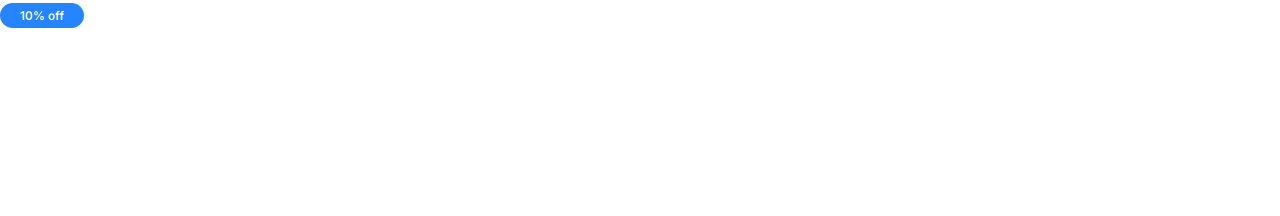
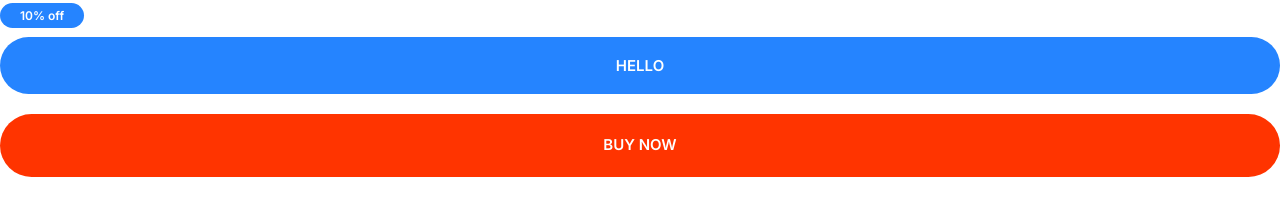
Before and after one commit to muhaiminulIslamIkhlas/Template-Hosting-Company, a plain HTML site: page index.html in a window 1280 px wide. Drawn offline with Linux system fonts and the light colour scheme.

Commit message:
complete button component

```diff
--- a/css/styles.css
+++ b/css/styles.css
@@ -4,6 +4,12 @@
   --color-accent: #ff3400;
   --color-headings: #1b0760;
   --color-body: #918ca4;
+}
+
+*,
+*::after,
+*::before {
+  box-sizing: border-box;
 }
 
 /*Typography*/
@@ -170,3 +176,67 @@ a {
   justify-content: center;
   align-items: center;
 }
+
+/*Button*/
+
+.btn {
+  font-size: 1.8rem;
+  font-weight: 600;
+  text-transform: uppercase;
+  padding: 2rem 3rem;
+  border: 0;
+  border-radius: 40px;
+  cursor: pointer;
+  white-space: nowrap;
+  text-align: center;
+  margin: 1rem 0;
+}
+
+.btn--primary {
+  background: var(--color-primary);
+  color: #fff;
+}
+
+.btn--primary:hover {
+  background: #3a8ffd;
+}
+
+.btn-secondary {
+  background-color: var(--color-secondary);
+  color: #fff;
+}
+
+.btn-secondary:hover {
+  background: #00c8eb;
+}
+
+.btn--accent {
+  background: var(--color-accent);
+  color: #fff;
+}
+
+.btn--accent:hover {
+  background: #ec3000;
+}
+
+.btn--block {
+  width: 100%;
+  display: inline-block;
+}
+
+.btn--outline {
+  background: #fff;
+  color: var(--color-headings);
+  border: 2px solid var(--color-headings);
+}
+
+.btn--outline:hover {
+  background: var(--color-headings);
+  color: #fff;
+}
+
+@media screen and (min-width: 1024px) {
+  .btn {
+    font-size: 1.5rem;
+  }
+}
--- a/index.html
+++ b/index.html
@@ -16,7 +16,8 @@
   </head>
   <body>
     <span class="badge badge--primary badge--small">10% off</span>
-
+    <button class="btn btn--primary btn--block">Hello</button>
+    <a href="" class="btn btn--accent btn--block">Buy now</a>
     <!--ul.list>li{Item $}*3-->
   </body>
 </html>
```
